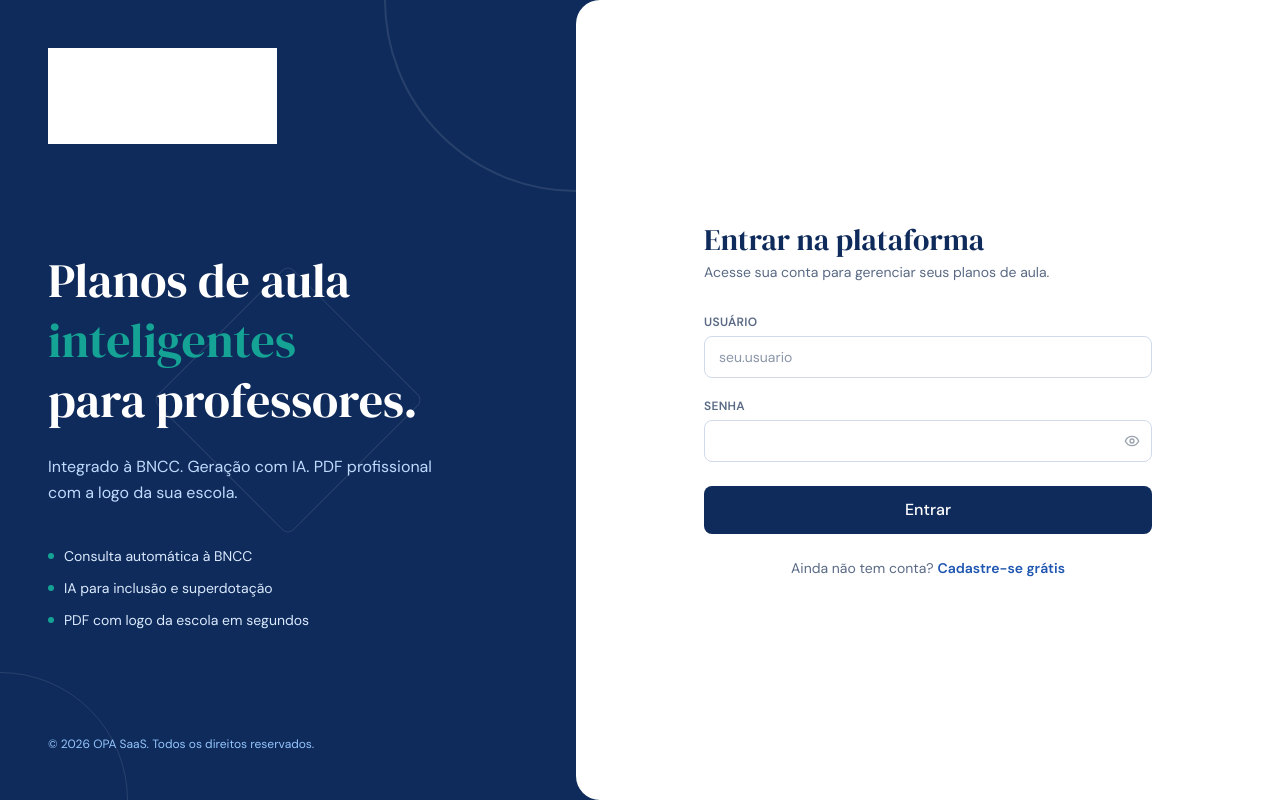
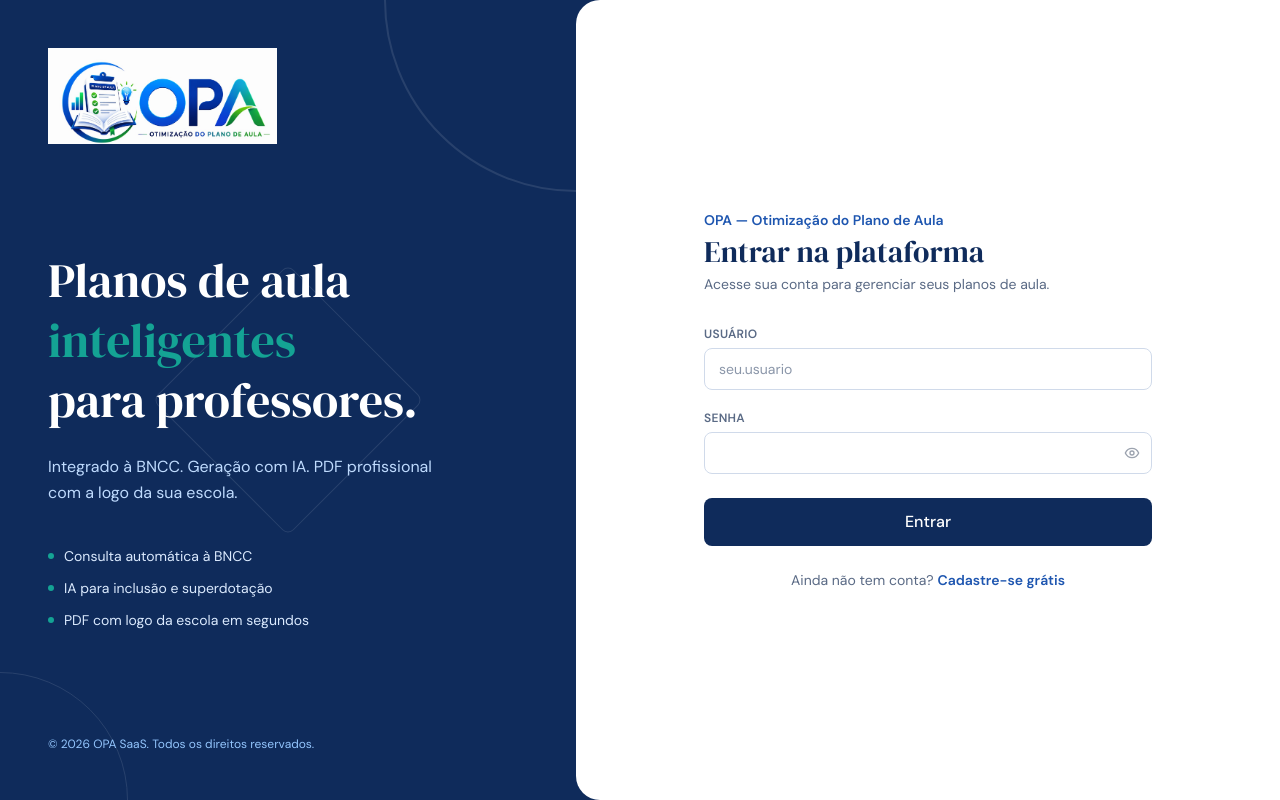
Before and after one commit to Marcelo-mathema/opa5-frontend, a React (Vite) app: page /login in a window 1280 px wide. Built offline with nearby package versions, Linux system fonts and the light colour scheme; no server answers.

Commit message:
Fix: logo colorida no login, título OPA no formulário

```diff
--- a/src/pages/Login.jsx
+++ b/src/pages/Login.jsx
@@ -53,7 +53,6 @@
             src="/logo_opa_login.png"
             alt="OPA — Otimização do Plano de Aula"
             className="h-24 object-contain"
-            style={{ filter: 'brightness(0) invert(1)' }}
           />
         </div>
 
@@ -94,6 +93,9 @@
             />
           </div>
 
+          <p className="font-semibold text-sm mb-1" style={{ color: 'var(--blue)' }}>
+            OPA — Otimização do Plano de Aula
+          </p>
           <h2 className="font-display text-3xl mb-1" style={{ color: 'var(--navy)' }}>
             Entrar na plataforma
           </h2>
```
